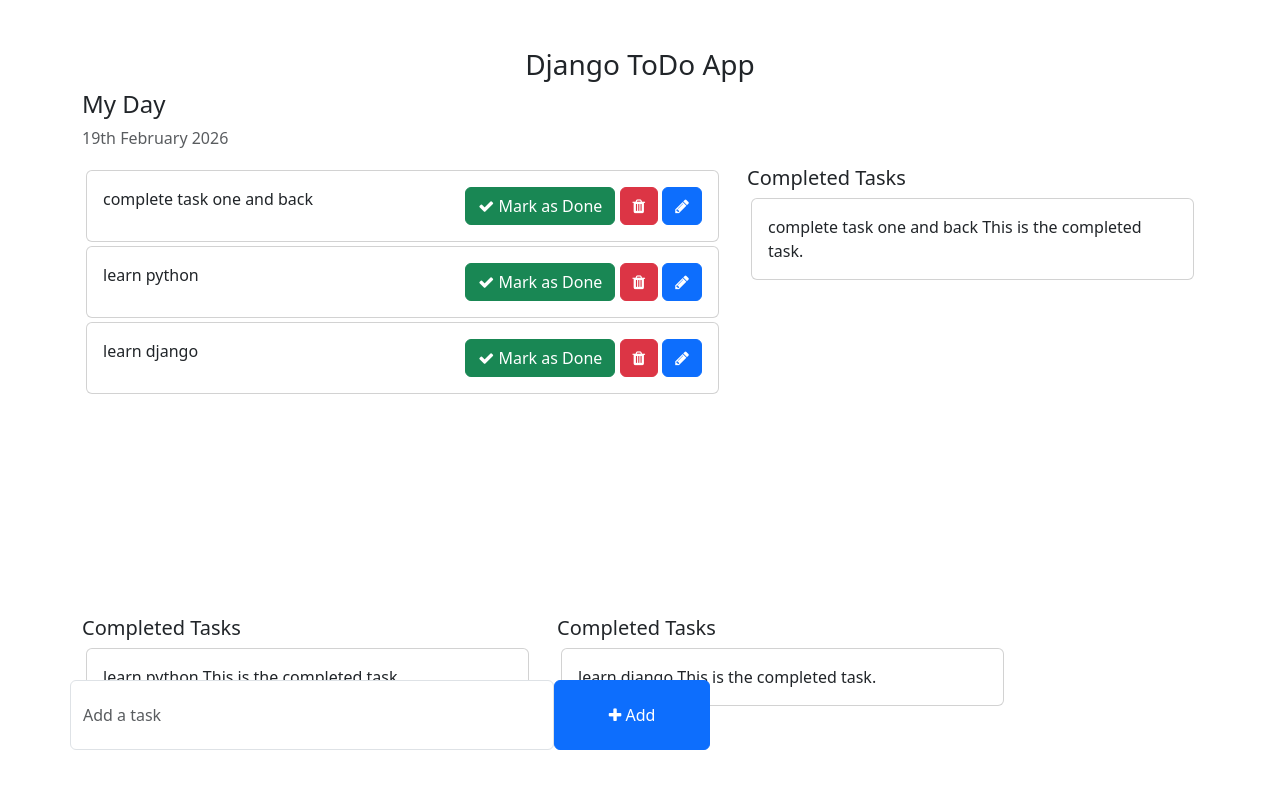
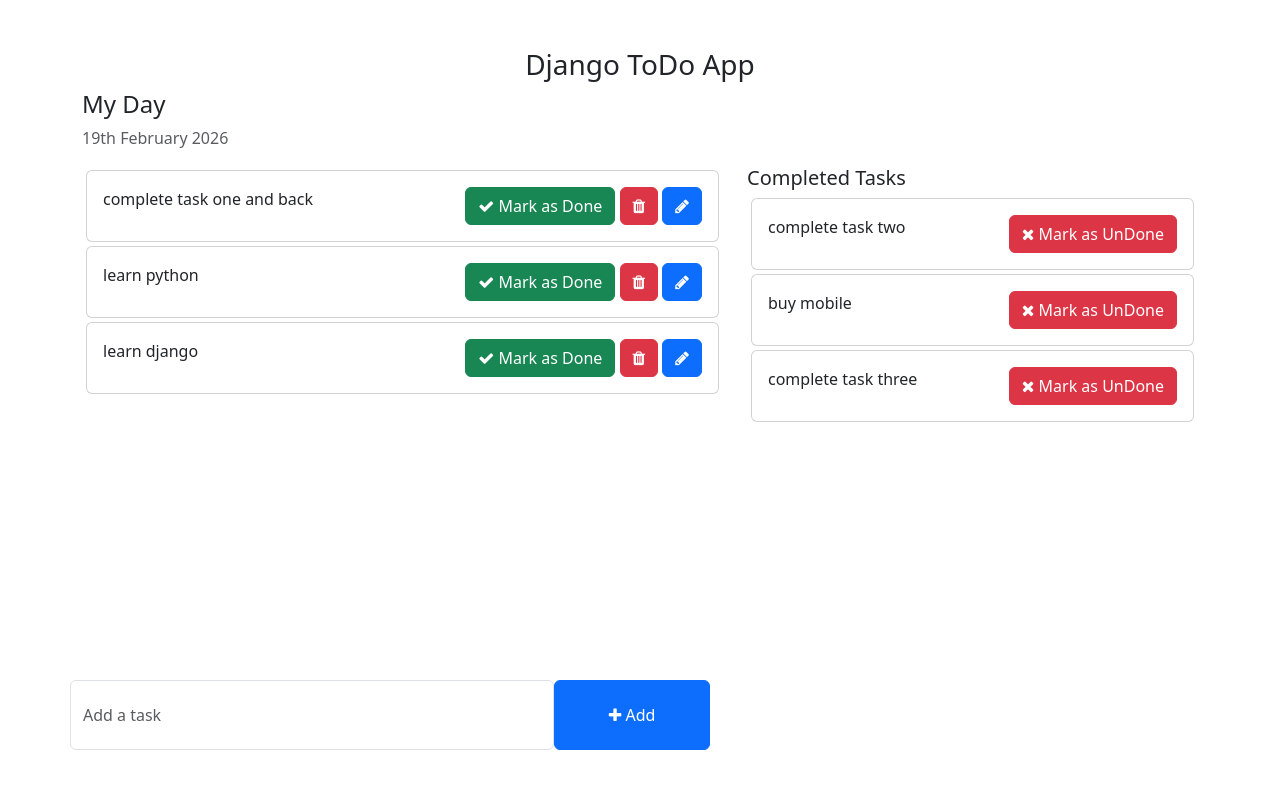
Before and after one commit to mshayar-git-hub/todo, a Django app: page / in a window 1280 px wide. Run offline with Django 5.2, Linux system fonts and the light colour scheme; data comes from the database, SQL or seed files in the repository; both versions use the stored data as it was after the commit.

Commit message:
completed succesfully

```diff
--- a/templates/index.html
+++ b/templates/index.html
@@ -32,27 +32,31 @@
                     <div class="card-body">
                         {{task.task}}
                         <span style="position: relative; float: right;">
-                            <a class="btn btn-success"><i class="fa fa-check"></i> Mark as Done</a>
-                            <a class="btn btn-danger"><i class="fa fa-trash"></i></a>
-                            <a class="btn btn-primary"><i class="fa fa-pencil"></i></a>
+                            <a href="{%url 'mark_as_done' task.pk%} " class="btn btn-success"><i class="fa fa-check"></i> Mark as Done</a>
+                            <a href="{%  url 'delete_task' task.pk %}" class="btn btn-danger"><i class="fa fa-trash"></i></a>
+                            <a href=" {% url 'edit_task' task.pk %}" class="btn btn-primary"><i class="fa fa-pencil"></i></a>
                         </span>
                     </div>
                 </div>
                 {% endfor %}
 
             </div>
-            {%  for task in tasks %}
+
             <div class="col-md-5 col-lg-5">
                 <h5>Completed Tasks</h5>
                 <!-- List of all the tasks that have completed -->
+                 {%  for task in completed_task %}
                 <div class="card m-1">
                     <div class="card-body">
-                        {{task.task}}
-                        This is the completed task.
+                    {{task.task}}
+                    <span style="position: relative; float: right;">
+                            <a href="{%url 'mark_as_undone' task.pk%} " class="btn btn-danger"><i class="fa fa-times"></i> Mark as UnDone</a>
+                        </span>
                     </div>
                 </div>
+                {%endfor%}
             </div>
-            {%endfor%}
+
         </div>
         <div class="row">
             <div class="col-md-6 col-lg-6 p-0" style="position: absolute; bottom: 50px;">
--- a/todo_app/urls.py
+++ b/todo_app/urls.py
@@ -2,5 +2,9 @@
 from todo_app import views
 
 urlpatterns = [
-    path('add_task/',views.add_task,name='add_task')
+    path('add_task/',views.add_task,name='add_task'),
+    path('mark_as_done/ <int:pk>' , views.mark_as_done, name = 'mark_as_done'),
+    path('mark_as_undone/ <int:pk>' , views.mark_as_undone, name = 'mark_as_undone'),
+    path('delete_task/ <int:pk>', views.delete_task, name='delete_task'),
+    path('edit_task/ <int:pk>' , views.edit_task , name ="edit_task"),
 ]
--- a/todo_main/views.py
+++ b/todo_main/views.py
@@ -3,7 +3,9 @@
 
 def home(request):
     tasks = Task.objects.filter(is_complete = False).order_by('-updated_at')
+    completed_task = Task.objects.filter(is_complete = True).order_by('-updated_at')
     context = {
         'tasks' : tasks ,
+        'completed_task' : completed_task,
     }
     return render(request, 'index.html' , context)
```
Also changed, not shown: templates/edit.html (added, +32 -0 lines), todo_app/views.py (+32 -1 lines), db.sqlite3.
